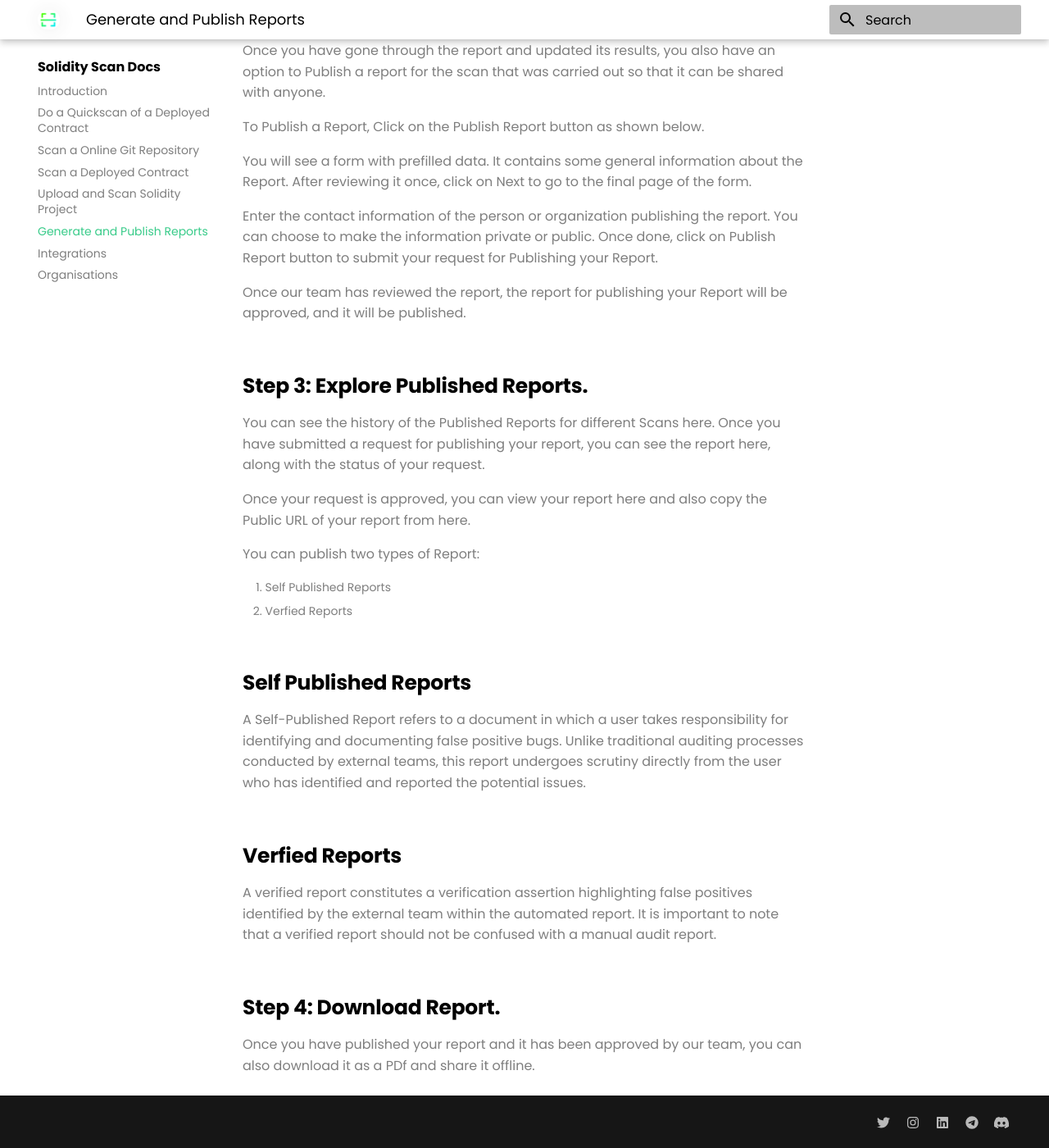
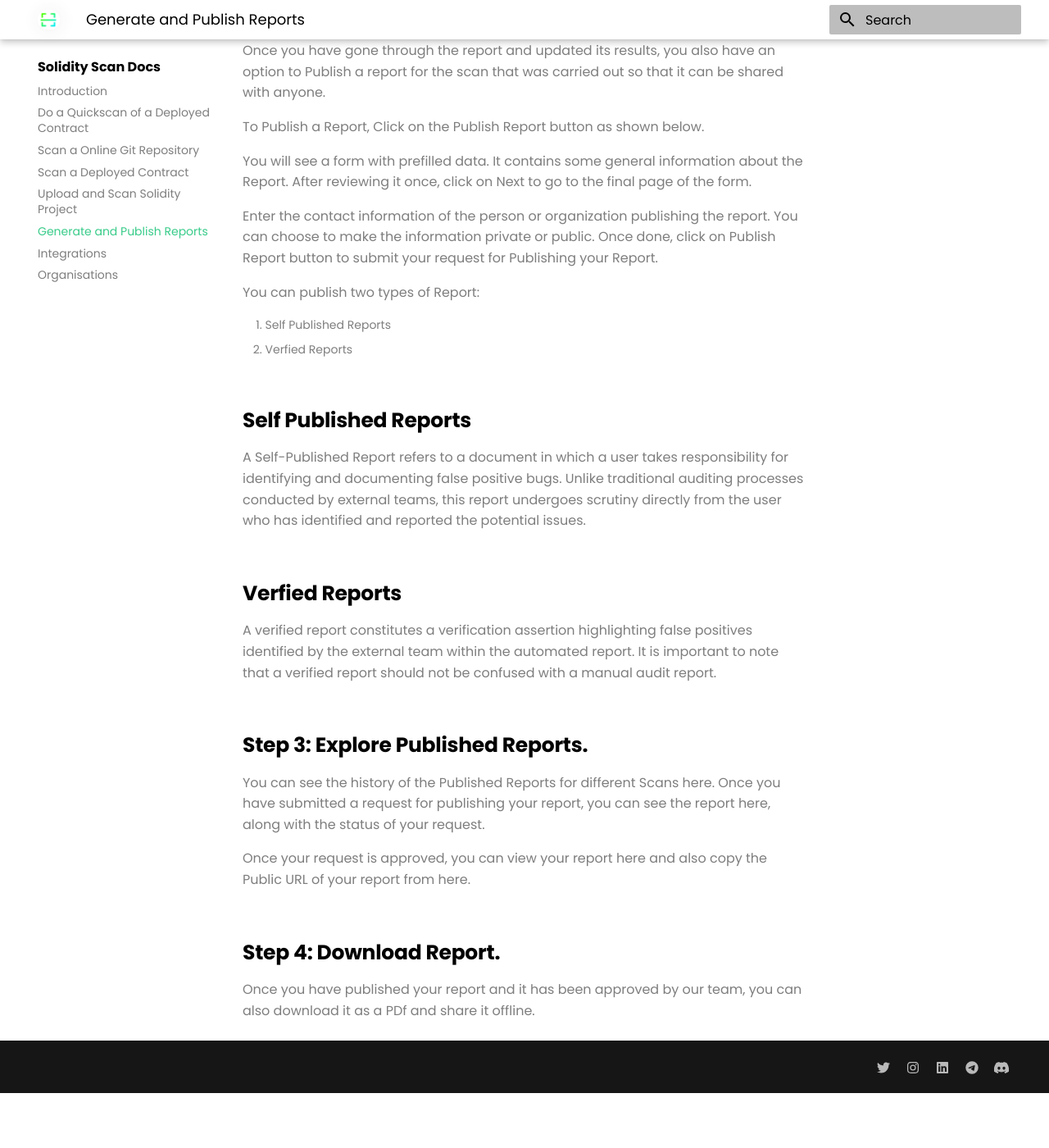
Before and after one commit to Credshields/solidity-scanner-docs, an MkDocs documentation site: the page built from documentation/report.md, in a window 1280 px wide and 1400 px high, scrolled down 611 px. Shown: the whole window at 82% size. Built offline with MkDocs 1.6.1 and Material for MkDocs 9.7.7, drawn with Linux system fonts in a browser that asks for light colours; after the commit the page ends 1944 px from its top, so only the background shows below that; some of the changed lines change nothing that is shown.

Commit message:
updated info

```diff
--- a/documentation/report.md
+++ b/documentation/report.md
@@ -20,14 +20,6 @@ You will see a form with prefilled data. It contains some general information ab
 
 Enter the contact information of the person or organization publishing the report. You can choose to make the information private or public. Once done, click on Publish Report button to submit your request for Publishing your Report.
 
-Once our team has reviewed the report, the report for publishing your Report will be approved, and it will be published.
-
-# Step 3: Explore Published Reports.
-
-You can see the history of the Published Reports for different Scans here. Once you have submitted a request for publishing your report, you can see the report here, along with the status of your request.
-
-Once your request is approved, you can view your report here and also copy the Public URL of your report from here.
-
 You can publish two types of Report:
 
 1. Self Published Reports
@@ -41,6 +33,12 @@ A Self-Published Report refers to a document in which a user takes responsibilit
 
 A verified report constitutes a verification assertion highlighting false positives identified by the external team within the automated report. It is important to note that a verified report should not be confused with a manual audit report.
 
+# Step 3: Explore Published Reports.
+
+You can see the history of the Published Reports for different Scans here. Once you have submitted a request for publishing your report, you can see the report here, along with the status of your request.
+
+Once your request is approved, you can view your report here and also copy the Public URL of your report from here.
+
 # Step 4: Download Report.
 
 Once you have published your report and it has been approved by our team, you can also download it as a PDf and share it offline.
```
